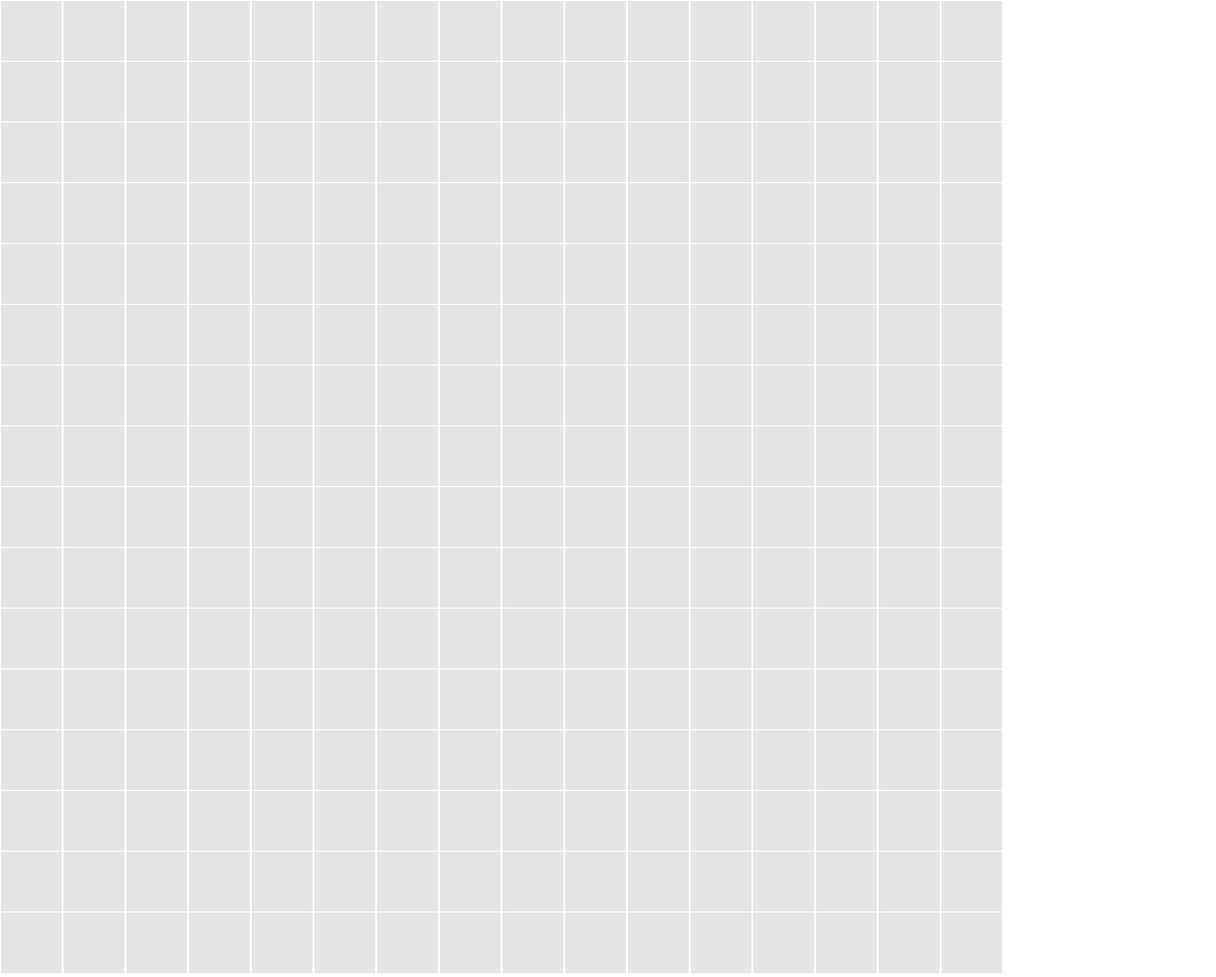
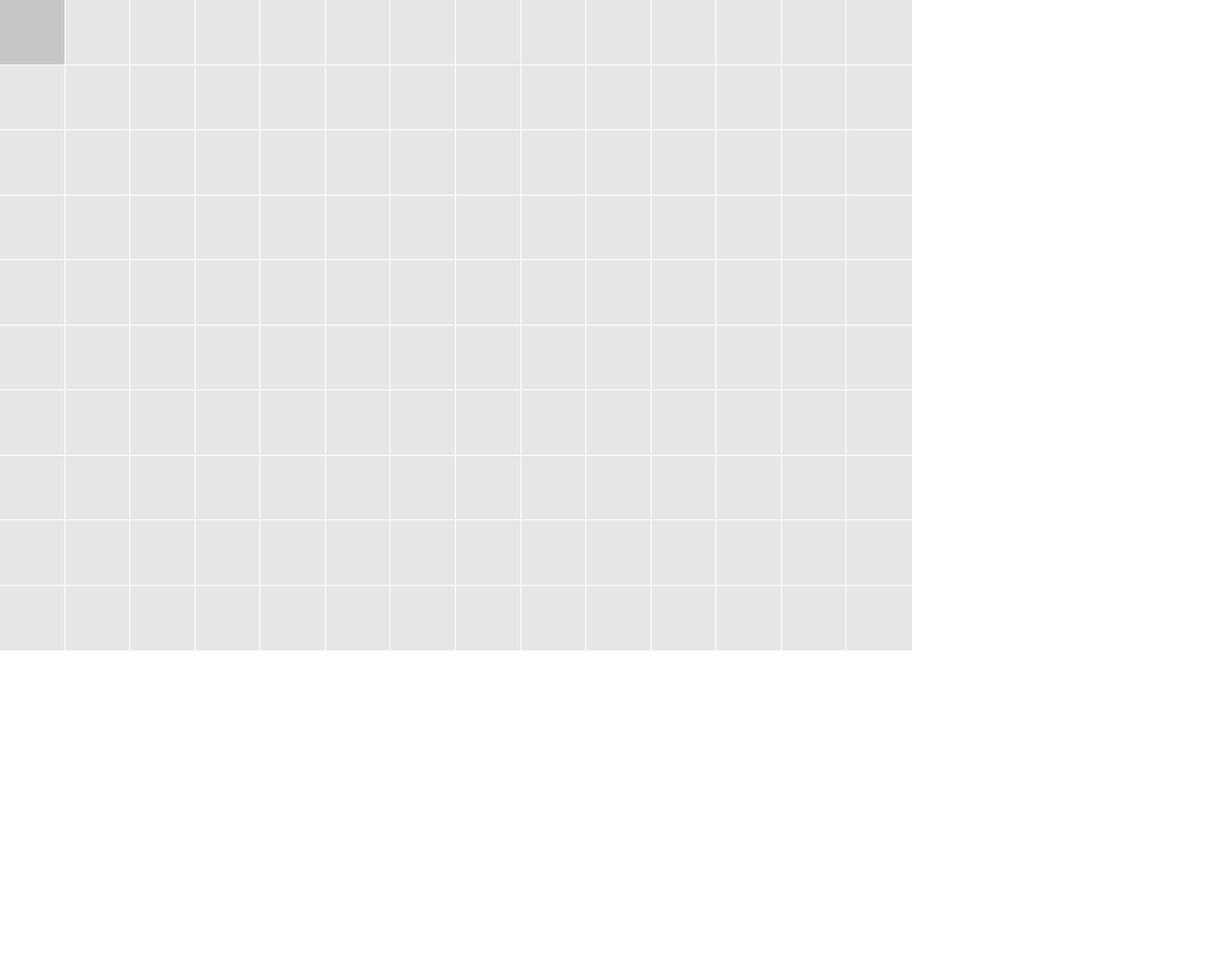
Before and after one commit to vihanchaudhry/sketchpad, a plain HTML site: page index.html in a window 1280 px wide. Shown: the whole page at 95% size. After the commit the page ends 800 px from the top, so only its background shows below. Drawn offline with nearby package versions, Linux system fonts and the light colour scheme.

Commit message:
Sketching done, resizing done (button needed)

```diff
--- a/script.js
+++ b/script.js
@@ -1,11 +1,20 @@
-var rows = 16;
-var cols = 16;
+var width = 960;
+var rows = 14;
+var cols = 10;
+var height = Math.floor(width * cols / rows);
+var blockWidth = width / rows;
+var blockHeight = height / cols;
+
 var $row = $('<div/>', {
 	class: 'row'
 });
+$row.height(blockHeight);
+
 var $block = $('<div/>', {
 	class: 'block'
 });
+$block.width(blockWidth);
+$block.height(blockHeight);
 
 $(document).ready(function() {
 	for (var i = 0; i < rows; i++) {
@@ -15,4 +24,8 @@ $(document).ready(function() {
 	for (var j = 0; j < cols; j++) {
 		$('body').append($row.clone());
 	}
+
+	$('.block').mouseenter(function() {
+		$(this).css('background-color', '#c6c6c6');
+	});
 });
--- a/stylesheet.css
+++ b/stylesheet.css
@@ -3,16 +3,13 @@ body {
 }
 
 .row {
-	width: auto;
-	height: 64px;
+	width: 960px;
 	background: #fff;
 }
 
 .block {
-	width: 64px;
-	height: 64px;
 	margin: 0;
-	border: 1px solid #fff;
+	outline: 1px solid white;
 	display: inline-block;
 	background: #e6e6e6;
 }
```
